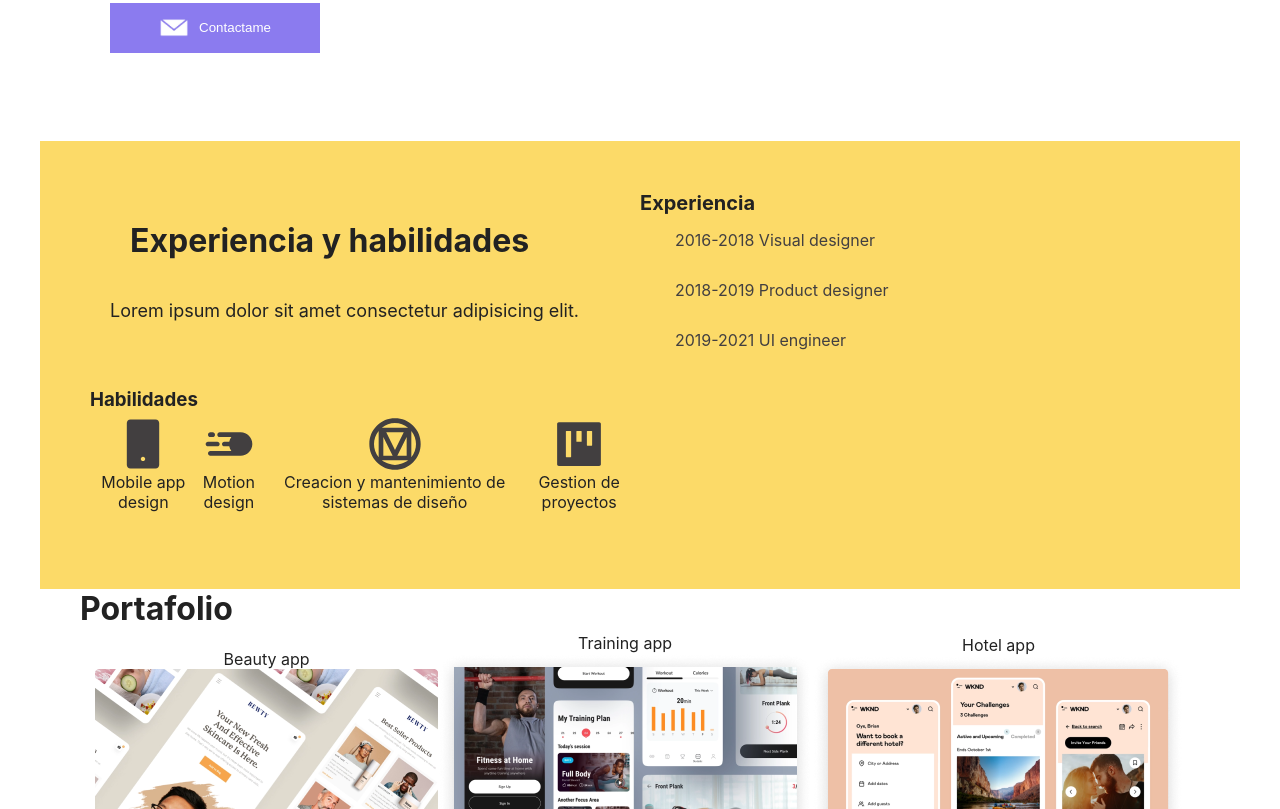
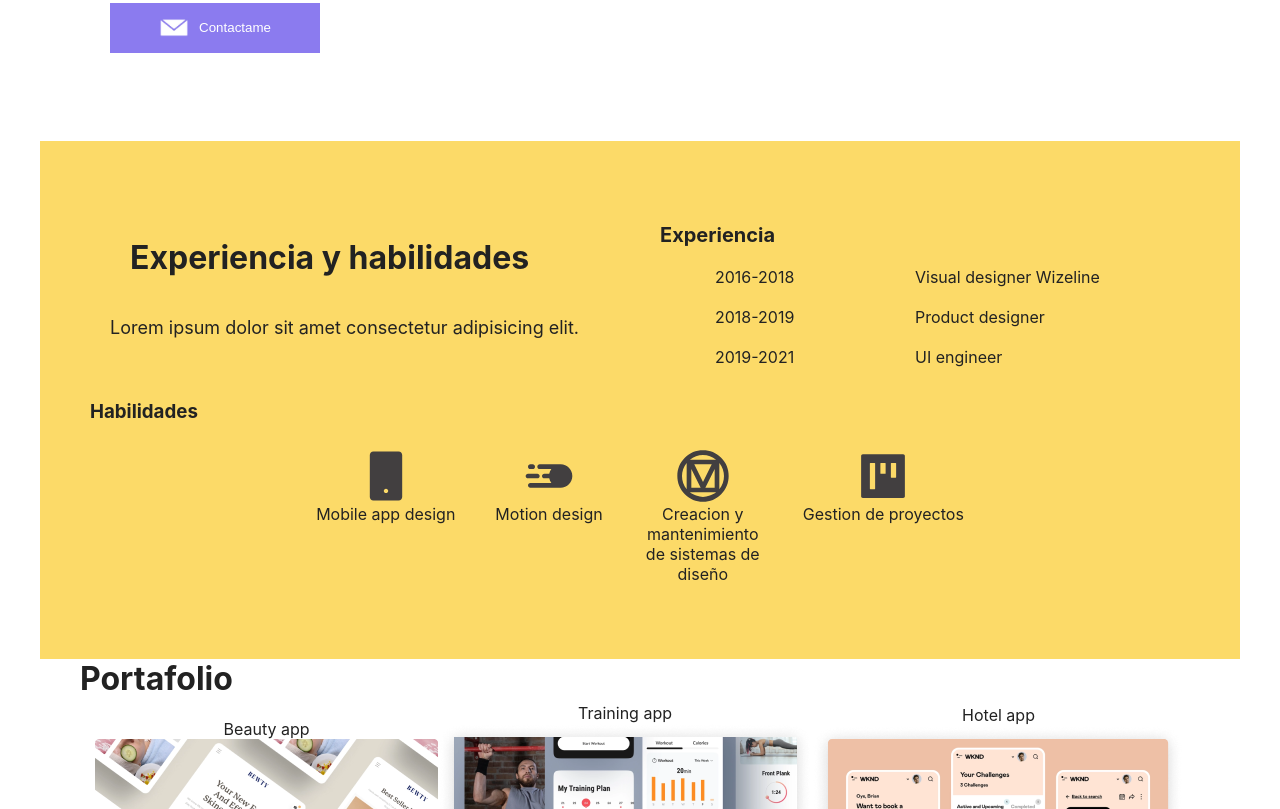
Before and after one commit to Jimmysossa/design-experience1, a plain HTML site: page index.html in a window 1280 px wide. Shown: the part 709-1518 px from the top of the page. Drawn offline with nearby package versions, Linux system fonts and the light colour scheme; files whose address does not match are found by name.

Commit message:
space jam

```diff
--- a/index.html
+++ b/index.html
@@ -52,11 +52,16 @@
         </div>
         <div>
             <h3 class="subtitle2">Experiencia</h3>
-            <p class="years"><span>2016-2018</span> Visual designer</p>
-            <p class="years"><span>2018-2019</span> Product designer</p>
-            <p class="years"><span>2019-2021</span> UI engineer</p>
+            <div id="h2">
+                <p id="r1">2016-2018</p>
+                <p id="t1"> Visual designer <span>Wizeline</span></p>
+                <p id="r2">2018-2019</p>
+                <p id="t2"> Product designer</p>
+                <p id="r3">2019-2021</p>
+                <p id="t3"> UI engineer</p>
+            </div>
         </div>
-        <div>
+        <div class="rc">
             <h3>Habilidades</h3>
             <div class="skills">
                 <div class="mobile-design">
@@ -69,7 +74,7 @@
                 </div>
                 <div class="mobile-design">
                     <img src="./src/Íconos/material.svg" alt="Design system creation and maintenance icon">
-                    <p>Creacion y mantenimiento de sistemas de diseño</p>
+                    <p id="h1">Creacion y mantenimiento de sistemas de diseño</p>
                 </div>
                 <div class="mobile-design">
                     <img src="./src/Íconos/design.svg" alt="Project management icon">
--- a/src/css/style.css
+++ b/src/css/style.css
@@ -321,17 +321,45 @@ h1 {
         height: auto;
         width: 100%;
     }
+    .subtitle2 {
+        grid-column: 1;
+        grid-row: 1;
+        align-items: flex-start;
+        padding: 20px;
+    }
 
+    #h2 {
+        display: grid;
+        grid-template-columns: repeat(2,1fr);
+        grid-template-rows: repeat(3, 1fr);
+        margin: 0 auto;
+        margin-bottom: 2px;
+        width: 400px;
+        height: 120px;
+    }
+    #r1 {
+        grid-column: 1;
+        grid-row: 1;
+        align-items: flex-end;
+    }
     /* Define las propiedades de las habilidades en pantallas de más de 850px de ancho */
     .skills {
+        margin: 0 auto;
         display: flex;
         flex-direction: row;
-        align-items: center;
+        align-items: flex-start;
         justify-content: center;
         text-align: center;
         padding: 5px;
-        grid-column: 1 / span 2;
-        grid-row: 2;
+    }
+    .mobile-design {
+        padding: 20px;
+    }
+    .rc {
+        grid-column: span 2;
+    }
+    #h1 {
+        width: 120px;
     }
 
     /* Define las propiedades de la experiencia en pantallas de más de 850px de ancho */
```
